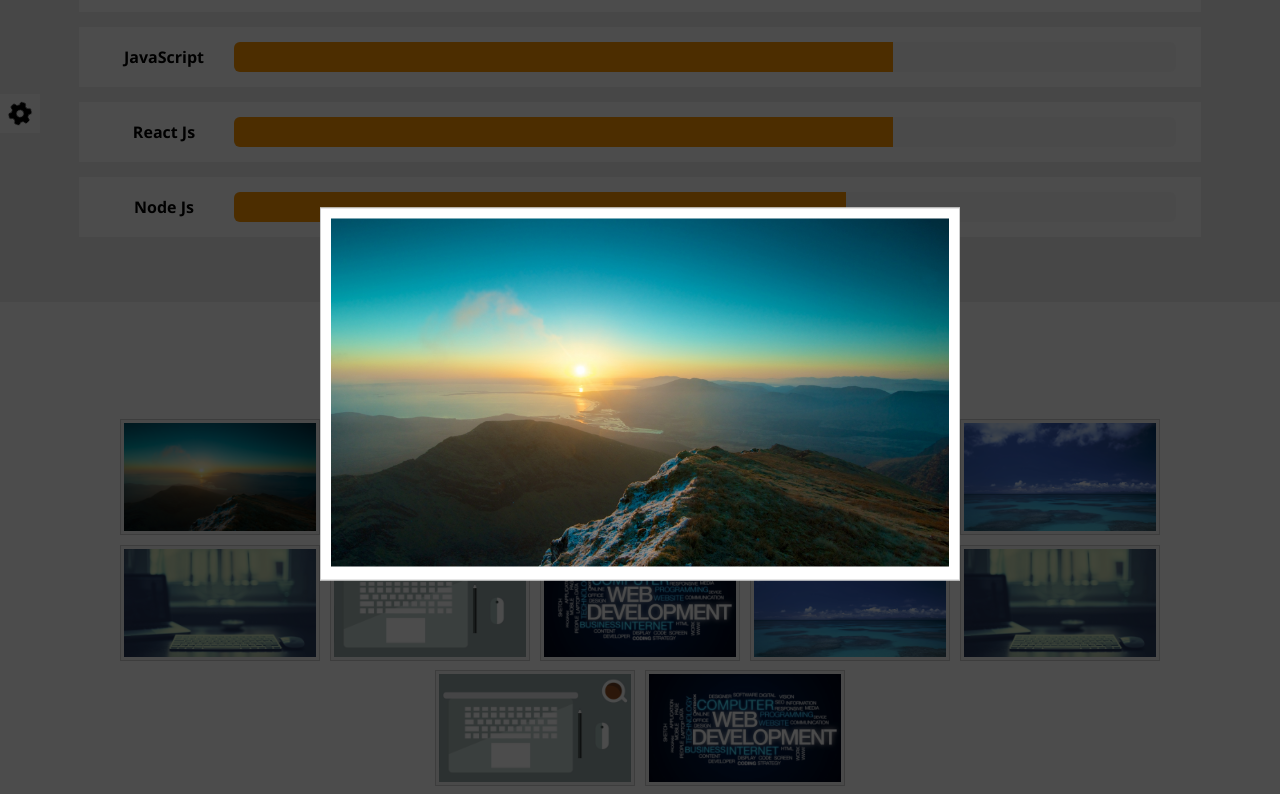
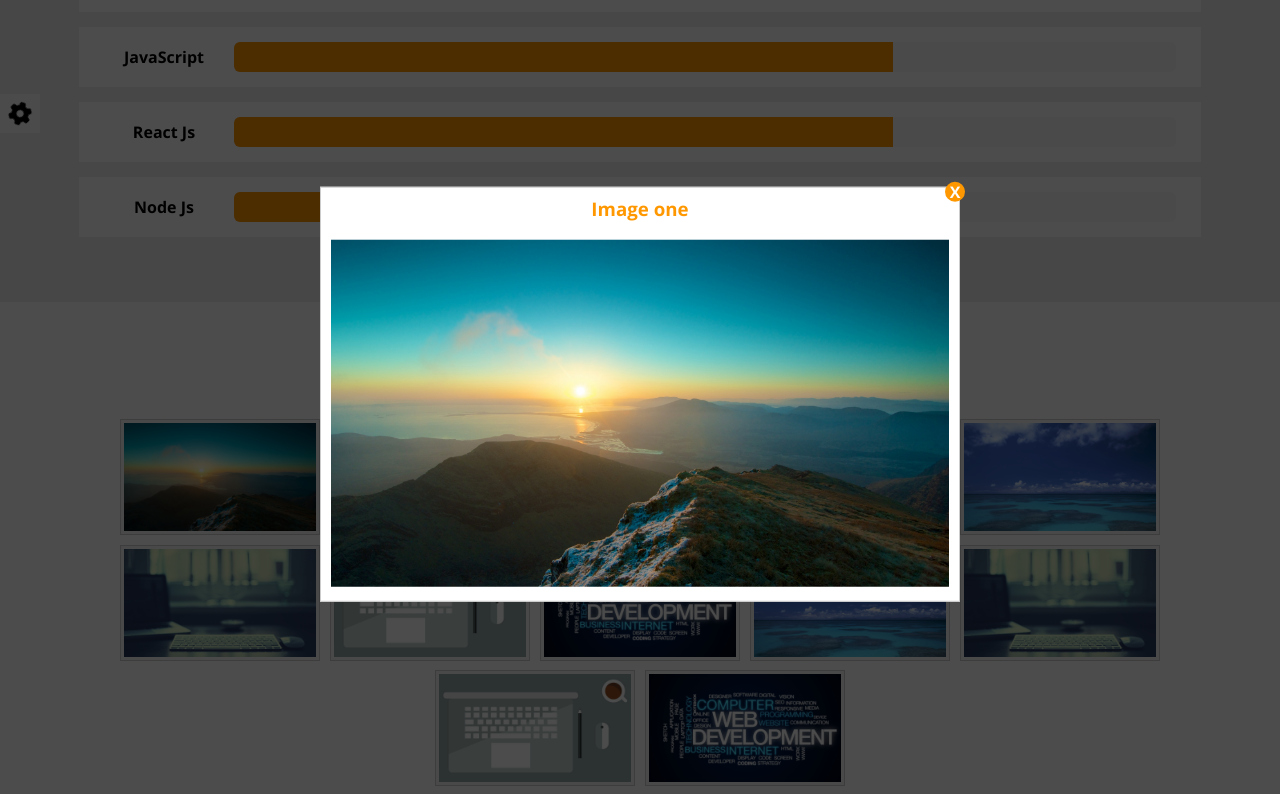
Before and after one commit to hamdiasma/project-html-css-js, a website: page index.html in a window 1280 px wide. Both pictures are taken after a click on the picture 219 px from the left and 1748 px from the top of the page. Shown: the part 1271-2065 px from the top of the page. Drawn offline with nearby package versions, Linux system fonts and the light colour scheme.

Commit message:
create close button  image and overlay box

```diff
--- a/css/master.css
+++ b/css/master.css
@@ -347,7 +347,36 @@ body {
   padding: 10px;
   z-index: 2001;
 }
+.popup-box h3 {
+  font-weight: bold;
+  text-align: center;
+  color: var(--main--color);
+  margin: 0 0 20px;
+}
+
 .popup-box img {
   max-width: 100%;
 }
+
+.popup-box .close-butn {
+  position: absolute;
+  top: -6px;
+  right: -6px;
+  background-color: var(--main--color);
+  width: 20px;
+  height: 20px;
+  line-height: 20px;
+  text-align: center;
+  color: #fff;
+  font-weight: bold;
+  cursor: pointer;
+border-radius: 50%;
+}
+
+@media (max-width: 420px) {
+  .popup-box {
+    width: 90%;
+  }
+}
+
 /* end gallery */
--- a/js/main.js
+++ b/js/main.js
@@ -190,6 +190,16 @@ myGallery.forEach((img) => {
     let popupBox = document.createElement("div");
     // add class to popupBox
     popupBox.className = "popup-box";
+    //add altenate text alt=""
+    if (img.alt !== null) {
+      // create heading
+      let imageheading = document.createElement("h3");
+      // cfeate texte for heading
+      let imageText = document.createTextNode(img.alt);
+      imageheading.appendChild(imageText);
+      // append the heading to the popup box
+      popupBox.appendChild(imageheading);
+    }
     // create the image
     let popupImage = document.createElement("img");
     // set image source
@@ -198,6 +208,25 @@ myGallery.forEach((img) => {
     popupBox.appendChild(popupImage);
     // append te popup box to body
 
-    document.body.appendChild(popupBox)
+    document.body.appendChild(popupBox);
+    // create the close span
+    let closeButn = document.createElement("span");
+    // create the close button text
+    let closeButtontext = document.createTextNode("X");
+    closeButn.appendChild(closeButtontext);
+    // add class to closeButn
+    closeButn.className = "close-butn";
+    // add closeButn to  popupBox
+    popupBox.appendChild(closeButn);
+    document.querySelector(".close-butn").addEventListener("click", (e) => {
+      if ((e.target.className = "close-butn")) {
+        // remove the current -popup
+       e.target.parentNode.remove();
+        // remove overlay
+       document.querySelector(".popup-overlay").remove();
+      }
+    });
+
   });
 });
+// close popup
```
